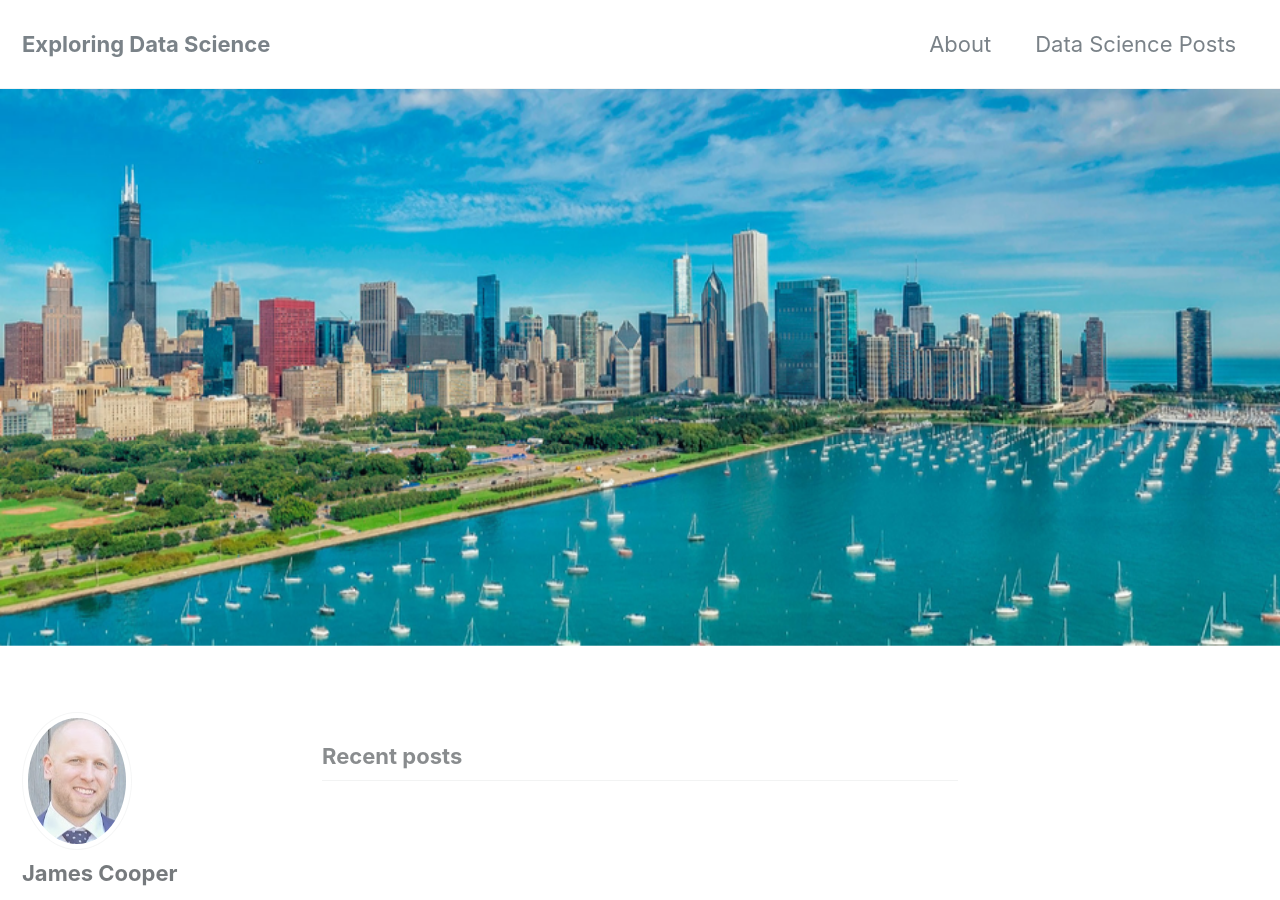
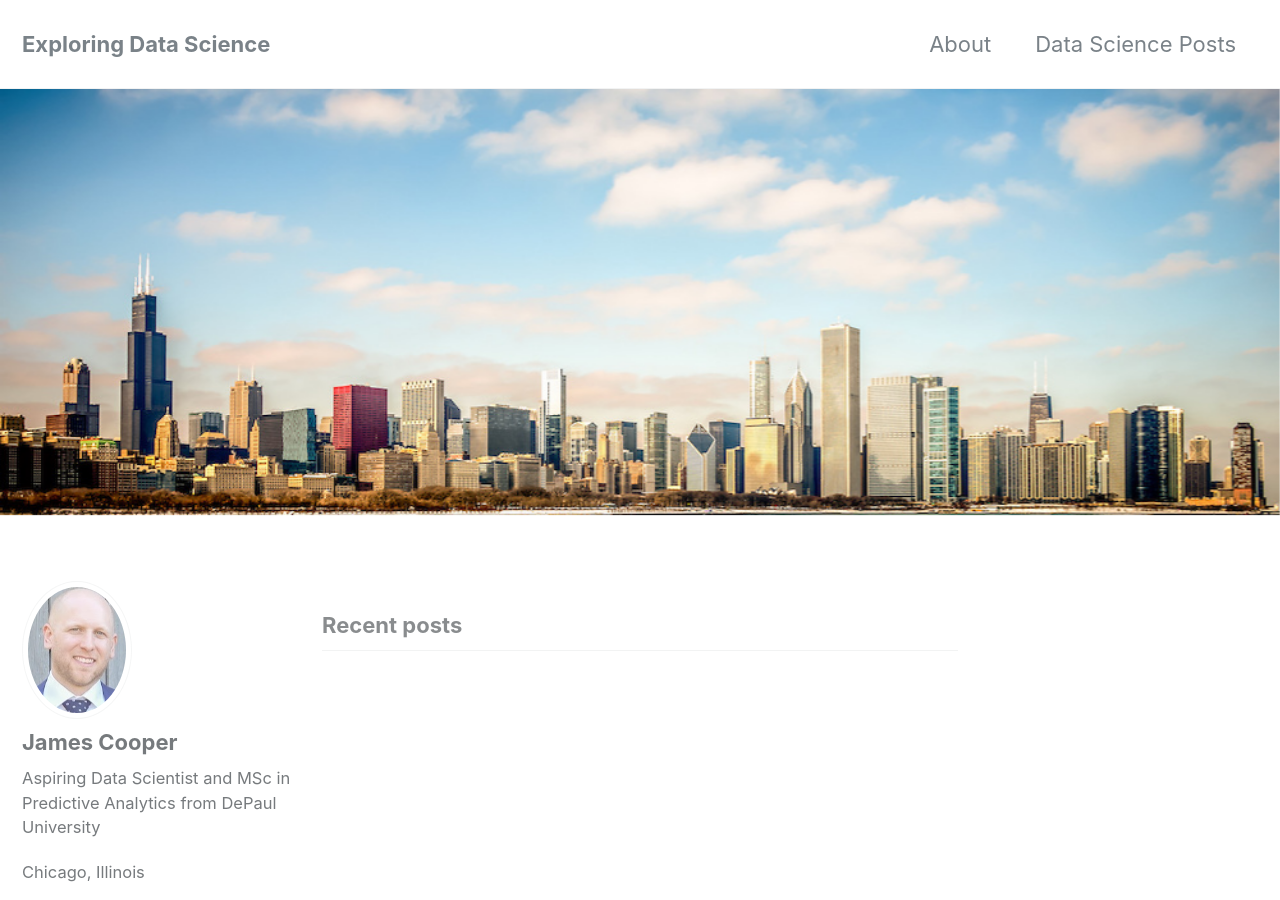
Before and after one commit to jamesjcooper/jamesjcooper.github.io, a Jekyll site: the page built from index.html, in a window 1280 px wide and 900 px high. Built offline with Jekyll 4.4.1, drawn with Linux system fonts in a browser that asks for light colours; cached includes are drawn as plain includes; the list of posts is cut into pages by our own code.

Commit message:
new cover

```diff
--- a/index.html
+++ b/index.html
@@ -2,5 +2,5 @@
 layout: home
 author_profile: true
 header:
-  image: "/images/chicago_cover.jpg"
+  image: "/images/chicago.jpg"
 ---
```
Also changed, not shown: images/chicago.jpg (added).
